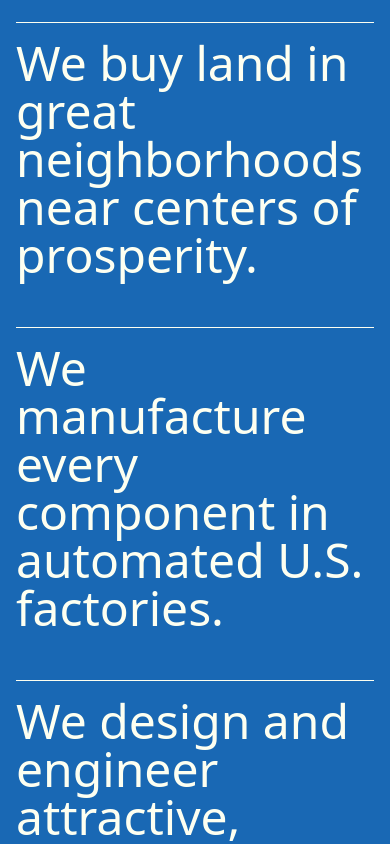
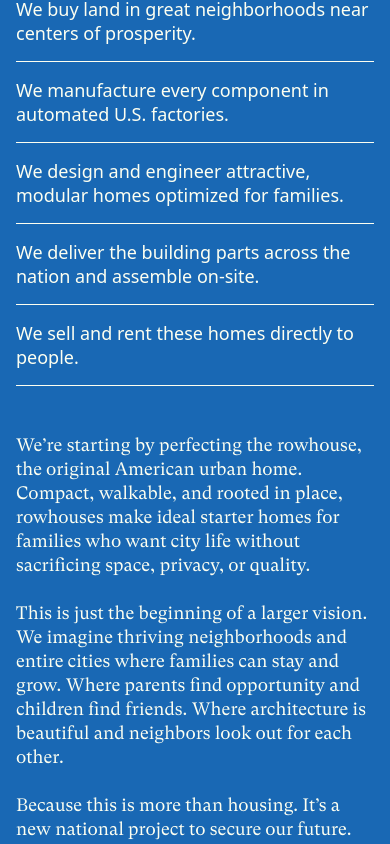
Before and after one commit to americanhousing/ahc-site, a SvelteKit app: page /mission in a window 390 px wide. Shown: the part 2950-3794 px from the top of the page. Built offline with nearby package versions, Linux system fonts and the light colour scheme.

Commit message:
add type-label utility and mobile responsive styles to how we work section

```diff
--- a/src/app.css
+++ b/src/app.css
@@ -107,6 +107,11 @@
 	line-height: 20px;
 }
 
+@utility type-label {
+	font-size: 14px;
+	line-height: 14px;
+}
+
 body {
 	-webkit-font-smoothing: antialiased;
 }
--- a/src/routes/mission/+page.svelte
+++ b/src/routes/mission/+page.svelte
@@ -115,34 +115,64 @@
 			<div class="h-[48px] md:h-[120px]"></div>
 			<section>
 				<div
-					class="type-subhead border-b-cumulus text-cumulus border-b-1 pb-[48px]">
+					class="type-label md:type-subhead border-b-cumulus text-cumulus border-b-1 pb-[16px] md:pb-[48px]">
 					Here's how we work
 				</div>
 				<div
-					class="type-headline border-b-cumulus text-cumulus border-b-1 pt-[16px] pb-[48px] font-medium">
+					class="type-body md:type-headline border-b-cumulus text-cumulus border-b-1 pt-[16px] pb-[16px] font-medium md:pb-[48px]">
 					We buy land in great neighborhoods near centers of
 					prosperity.
 				</div>
 				<div
-					class="type-headline border-b-cumulus text-cumulus border-b-1 pt-[16px] pb-[48px] font-medium">
+					class="type-body md:type-headline border-b-cumulus text-cumulus border-b-1 pt-[16px] pb-[16px] font-medium md:pb-[48px]">
 					We manufacture every component in automated U.S. factories.
 				</div>
 				<div
-					class="type-headline border-b-cumulus text-cumulus border-b-1 pt-[16px] pb-[48px] font-medium">
+					class="type-body md:type-headline border-b-cumulus text-cumulus border-b-1 pt-[16px] pb-[16px] font-medium md:pb-[48px]">
 					We design and engineer attractive, modular homes optimized
 					for families.
 				</div>
 				<div
-					class="type-headline border-b-cumulus text-cumulus border-b-1 pt-[16px] pb-[48px] font-medium">
+					class="type-body md:type-headline border-b-cumulus text-cumulus border-b-1 pt-[16px] pb-[16px] font-medium md:pb-[48px]">
 					We deliver the building parts across the nation and assemble
 					on-site.
 				</div>
 				<div
-					class="type-headline border-b-cumulus text-cumulus border-b-1 pt-[16px] pb-[48px] font-medium">
+					class="type-body md:type-headline border-b-cumulus text-cumulus border-b-1 pt-[16px] pb-[16px] font-medium md:pb-[48px]">
 					We sell and rent these homes directly to people.
 				</div>
 			</section>
 			<div class="h-[48px] md:h-[120px]"></div>
+
+			<p
+				class="type-body md:type-display text-cumulus font-gt-super-book">
+				We’re starting by perfecting the rowhouse, the original American
+				urban home. Compact, walkable, and rooted in place, rowhouses
+				make ideal starter homes for families who want city life without
+				sacrificing space, privacy, or quality.
+			</p>
+			<p
+				class="type-body md:type-display text-cumulus font-gt-super-book">
+				<br />
+			</p>
+			<p
+				class="type-body md:type-display text-cumulus font-gt-super-book">
+				This is just the beginning of a larger vision. We imagine
+				thriving neighborhoods and entire cities where families can stay
+				and grow. Where parents find opportunity and children find
+				friends. Where architecture is beautiful and neighbors look out
+				for each other.
+			</p>
+			<p
+				class="type-body md:type-display text-cumulus font-gt-super-book">
+				<br />
+			</p>
+			<p
+				class="type-body md:type-display text-cumulus font-gt-super-book">
+				Because this is more than housing. It’s a new national project
+				to secure our future.
+			</p>
+			<div class="h-[48px] md:h-[84px]"></div>
 			<div class="flex flex-col md:flex-row">
 				<div
 					class="bg-driveway/20 mr-6 aspect-[560/644] h-auto w-full flex-1/2 rounded-[2px] lg:aspect-[684/855]">
```
